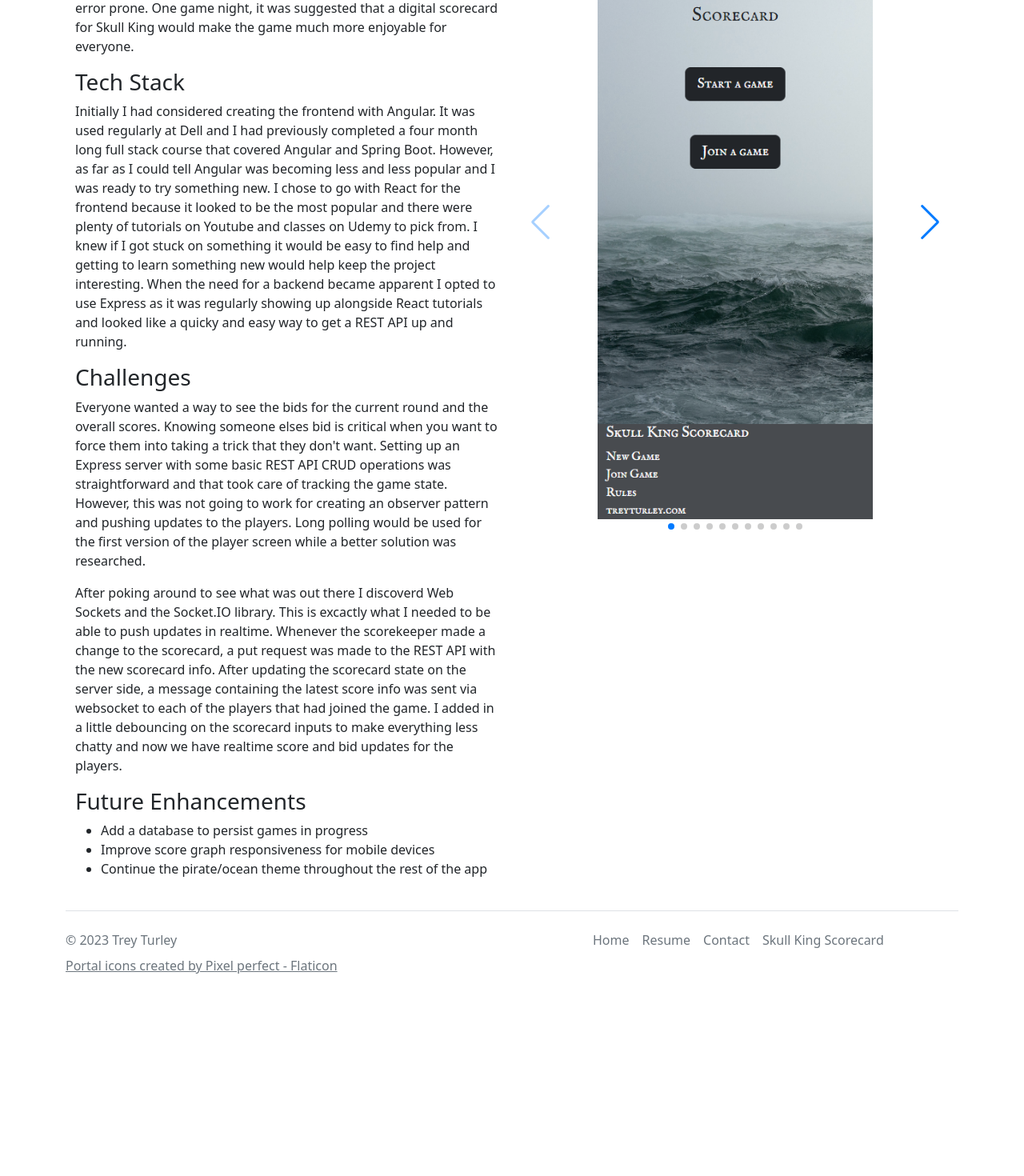
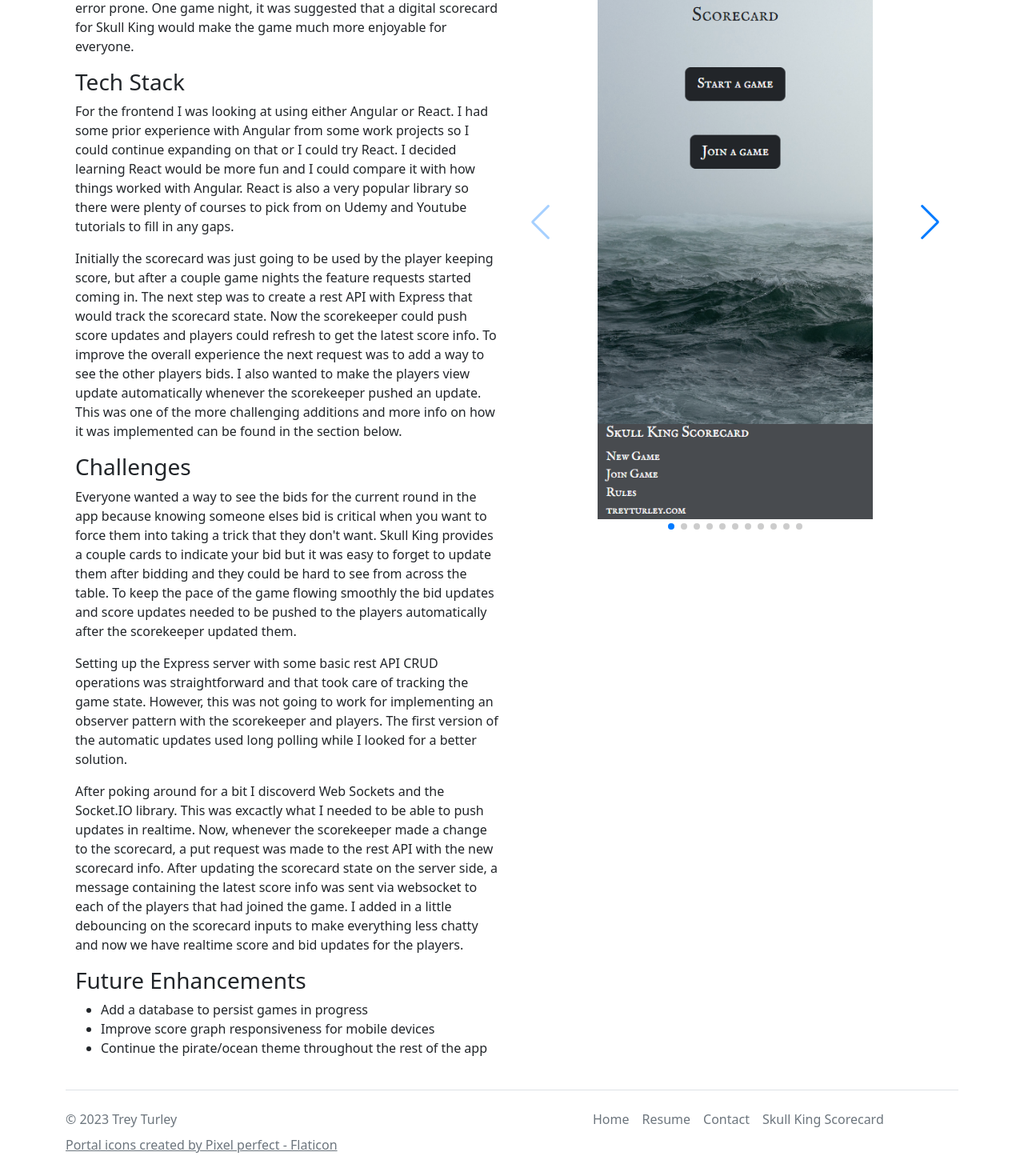
Before and after one commit to treyturley/treyturley.com, a React (Create React App) app: page /projects/skull-king-scorecard in a window 1280 px wide. Shown: the part 340-1810 px from the top of the page at 80% size. Before the commit the page ends 1599 px from the top, so only its background shows below. Built offline with nearby package versions, Linux system fonts and the light colour scheme; the HTML template or start-up script is replaced by a standard one.

Commit message:
updates copy on skullking details page

```diff
--- a/src/pages/projects/Skullking.jsx
+++ b/src/pages/projects/Skullking.jsx
@@ -2,8 +2,6 @@ import { Col, Container, Row } from 'react-bootstrap';
 import Slider from '../../components/Slider';
 
 function Skullking() {
-  // TODO: Copy for motiviation for this project, tech stack selection and why, any challenges faced, and next features that could be added
-
   const skullKingImages = [
     {
       description: 'Homepage',
@@ -71,43 +69,58 @@ function Skullking() {
               </p>
               <h3>Tech Stack</h3>
               <p>
-                Initially I had considered creating the frontend with Angular.
-                It was used regularly at Dell and I had previously completed a
-                four month long full stack course that covered Angular and
-                Spring Boot. However, as far as I could tell Angular was
-                becoming less and less popular and I was ready to try something
-                new. I chose to go with React for the frontend because it looked
-                to be the most popular and there were plenty of tutorials on
-                Youtube and classes on Udemy to pick from. I knew if I got stuck
-                on something it would be easy to find help and getting to learn
-                something new would help keep the project interesting. When the
-                need for a backend became apparent I opted to use Express as it
-                was regularly showing up alongside React tutorials and looked
-                like a quicky and easy way to get a REST API up and running.
+                For the frontend I was looking at using either Angular or React.
+                I had some prior experience with Angular from some work projects
+                so I could continue expanding on that or I could try React. I
+                decided learning React would be more fun and I could compare it
+                with how things worked with Angular. React is also a very
+                popular library so there were plenty of courses to pick from on
+                Udemy and Youtube tutorials to fill in any gaps.
+              </p>
+              <p>
+                Initially the scorecard was just going to be used by the player
+                keeping score, but after a couple game nights the feature
+                requests started coming in. The next step was to create a rest
+                API with Express that would track the scorecard state. Now the
+                scorekeeper could push score updates and players could refresh
+                to get the latest score info. To improve the overall experience
+                the next request was to add a way to see the other players bids.
+                I also wanted to make the players view update automatically
+                whenever the scorekeeper pushed an update. This was one of the
+                more challenging additions and more info on how it was
+                implemented can be found in the section below.
               </p>
               <h3>Challenges</h3>
               <p>
-                Everyone wanted a way to see the bids for the current round and
-                the overall scores. Knowing someone elses bid is critical when
-                you want to force them into taking a trick that they don't want.
-                Setting up an Express server with some basic REST API CRUD
-                operations was straightforward and that took care of tracking
-                the game state. However, this was not going to work for creating
-                an observer pattern and pushing updates to the players. Long
-                polling would be used for the first version of the player screen
-                while a better solution was researched.
+                Everyone wanted a way to see the bids for the current round in
+                the app because knowing someone elses bid is critical when you
+                want to force them into taking a trick that they don't want.
+                Skull King provides a couple cards to indicate your bid but it
+                was easy to forget to update them after bidding and they could
+                be hard to see from across the table. To keep the pace of the
+                game flowing smoothly the bid updates and score updates needed
+                to be pushed to the players automatically after the scorekeeper
+                updated them.
               </p>
               <p>
-                After poking around to see what was out there I discoverd Web
-                Sockets and the Socket.IO library. This is excactly what I
-                needed to be able to push updates in realtime. Whenever the
-                scorekeeper made a change to the scorecard, a put request was
-                made to the REST API with the new scorecard info. After updating
-                the scorecard state on the server side, a message containing the
-                latest score info was sent via websocket to each of the players
-                that had joined the game. I added in a little debouncing on the
-                scorecard inputs to make everything less chatty and now we have
-                realtime score and bid updates for the players.
+                Setting up the Express server with some basic rest API CRUD
+                operations was straightforward and that took care of tracking
+                the game state. However, this was not going to work for
+                implementing an observer pattern with the scorekeeper and
+                players. The first version of the automatic updates used long
+                polling while I looked for a better solution.
+              </p>
+              <p>
+                After poking around for a bit I discoverd Web Sockets and the
+                Socket.IO library. This was excactly what I needed to be able to
+                push updates in realtime. Now, whenever the scorekeeper made a
+                change to the scorecard, a put request was made to the rest API
+                with the new scorecard info. After updating the scorecard state
+                on the server side, a message containing the latest score info
+                was sent via websocket to each of the players that had joined
+                the game. I added in a little debouncing on the scorecard inputs
+                to make everything less chatty and now we have realtime score
+                and bid updates for the players.
               </p>
               <h3>Future Enhancements</h3>
               <ul>
```
